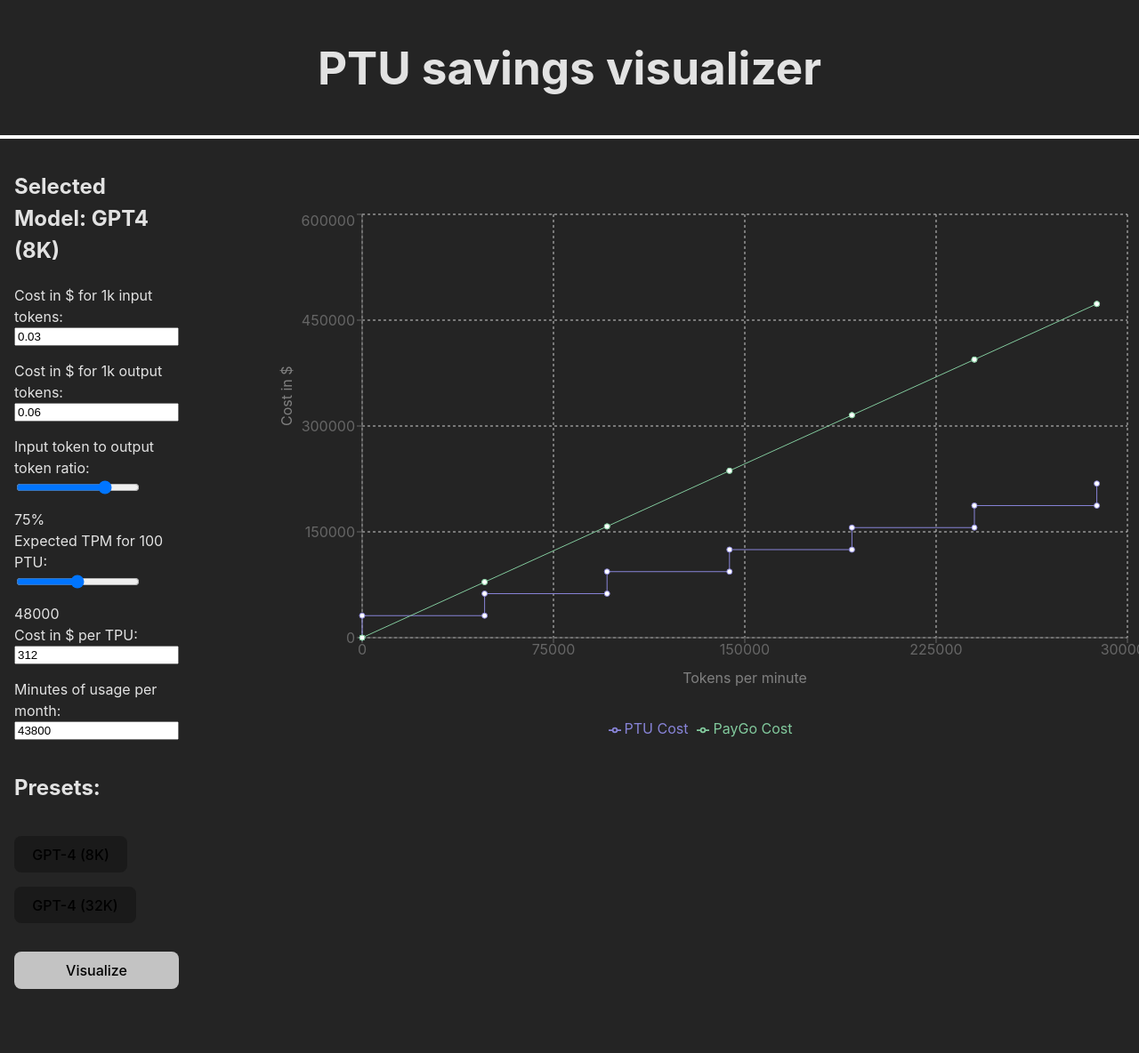
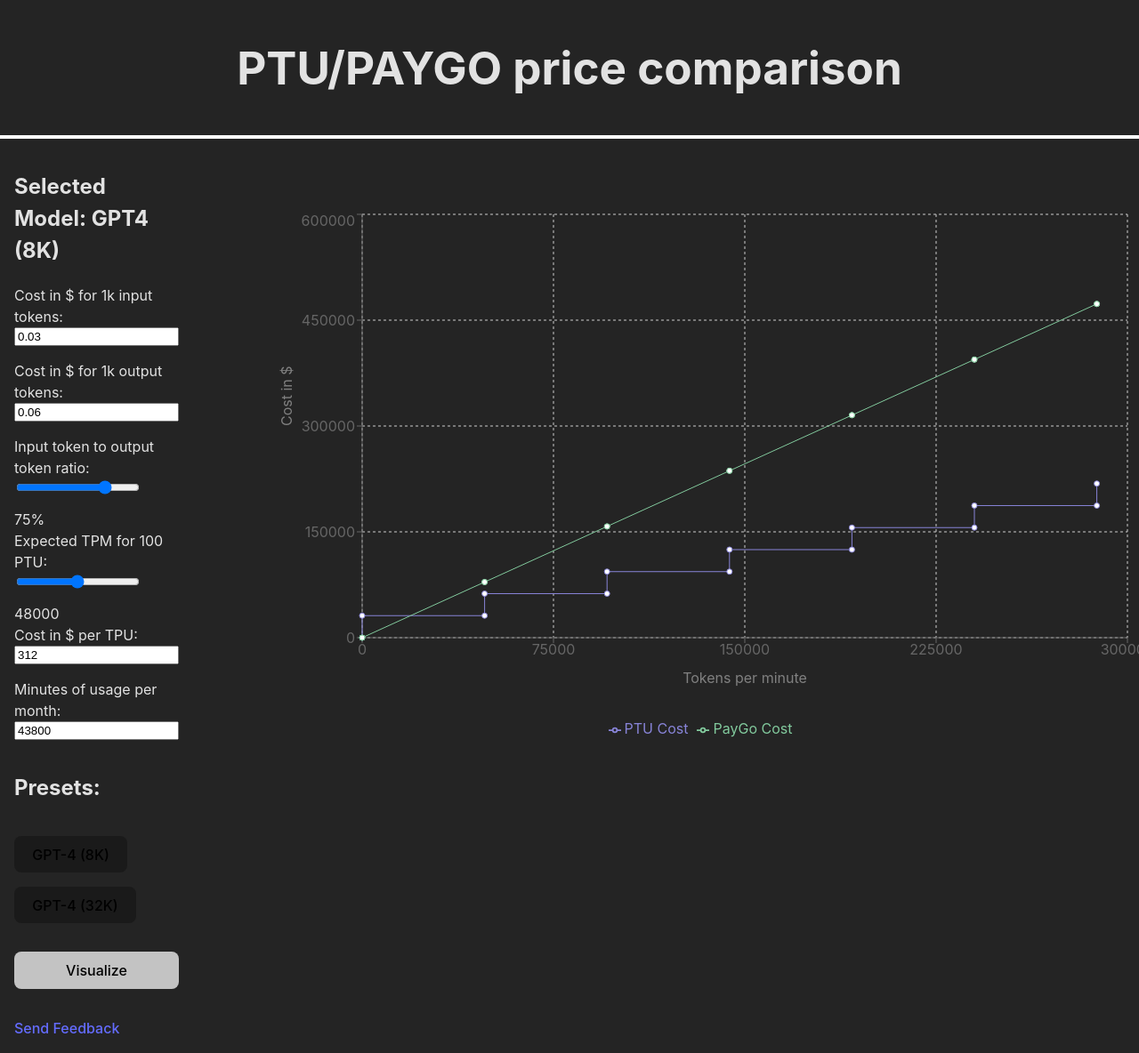
Before and after one commit to rom212/ptutool, a React (Vite) app: page / in a window 1280 px wide. Shown: the top 1184 px of the page at 89% size. Before the commit the page ends 1160 px from the top, so only its background shows below. Built offline with nearby package versions, Linux system fonts and the light colour scheme.

Commit message:
added feedback link

```diff
--- a/src/components/graph/Graph.tsx
+++ b/src/components/graph/Graph.tsx
@@ -1,4 +1,5 @@
 import { FC, ReactNode } from "react";
+
 import {
   LineChart,
   Line,
--- a/src/components/navbar/NavBar.tsx
+++ b/src/components/navbar/NavBar.tsx
@@ -5,7 +5,7 @@
 const NavBar: FC = () => {
   return (
     <div className={styles.container}>
-      <h1>PTU savings visualizer</h1>
+      <h1>PTU/PAYGO price comparison</h1>
     </div>
   );
 };
--- a/src/components/settings/Settings.tsx
+++ b/src/components/settings/Settings.tsx
@@ -189,6 +189,13 @@
           <button type="submit">Visualize</button>
         </div>
       </form>
+      <a
+        href={
+          "mailto:romanmullier@microsoft.com?subject=Feedback on the PTU/PAYGO price comparison tool"
+        }
+      >
+        Send Feedback
+      </a>
     </div>
   );
 };
```
